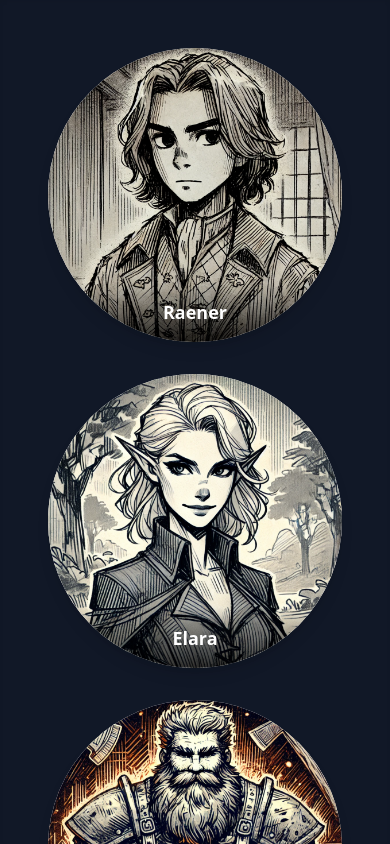
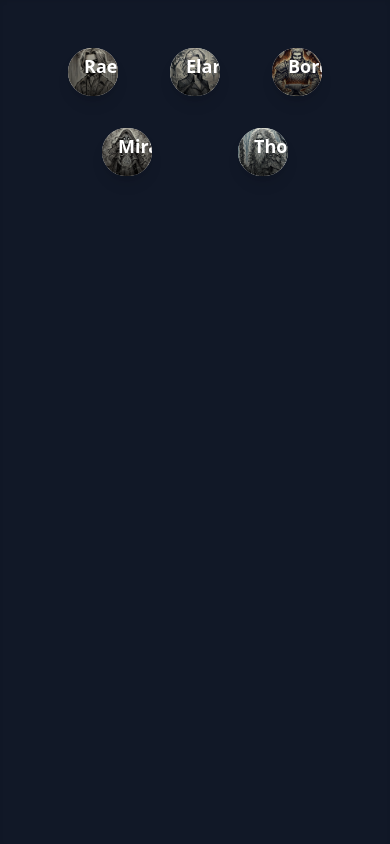
Before and after one commit to GauthierJeannenot/LinvingNpcs, a Next.js app: page / in a window 390 px wide. Built offline with nearby package versions, Linux system fonts and the light colour scheme.

Commit message:
fixed mobile layout

```diff
--- a/src/app/[npc]/page.tsx
+++ b/src/app/[npc]/page.tsx
@@ -21,8 +21,8 @@ export default function Npc() {
   if (npc === null) return;
 
   return (
-    <div className="flex items-center justify-center flex-col min-h-screen bg-gray-900 text-gray-100 py-8">
-      <div className="w-[95%] max-w-3xl text-center bg-gray-800 p-6 rounded-xl shadow-lg">
+    <div className="flex items-center justify-center flex-col min-h-screen bg-gray-900 text-gray-100 pt-12">
+      <div className="w-[95%] max-w-3xl text-center bg-gray-800 p-6 rounded-xl shadow-lg my-auto">
         <div className="pb-8">
           <NpcCard npc={npc} />
         </div>
--- a/src/app/layout.tsx
+++ b/src/app/layout.tsx
@@ -1,5 +1,5 @@
 'use client';
-import { useIsSmallScreen } from '@/lib/utils/useIsmallScreen';
+import { useIsSmallScreen } from '@/lib/utils/useIsSmallScreen';
 import './globals.css';
 import { useState } from 'react';
 import Image from 'next/image';
--- /dev/null
+++ b/src/lib/utils/useIsSmallScreen.tsx
@@ -0,0 +1,17 @@
+import { useEffect, useState } from 'react';
+
+export const useIsSmallScreen = () => {
+  const [isSmallScreen, setIsSmallScreen] = useState<boolean>(false);
+
+  const handleResize = () => {
+    setIsSmallScreen(window.innerWidth < 768);
+  };
+
+  useEffect(() => {
+    handleResize();
+    window.addEventListener('resize', handleResize);
+    return () => window.removeEventListener('resize', handleResize);
+  }, []);
+
+  return isSmallScreen;
+};
--- a/src/lib/utils/useIsmallScreen.tsx
+++ /dev/null
@@ -1,17 +0,0 @@
-import { useEffect, useState } from "react";
-
-export const useIsSmallScreen = () => {
-    const [isSmallScreen, setIsSmallScreen] = useState<boolean>(false);
-
-    const handleResize = () => {
-      setIsSmallScreen(window.innerWidth < 768);
-    };
-
-    useEffect(() => {
-      handleResize();
-      window.addEventListener('resize', handleResize);
-      return () => window.removeEventListener('resize', handleResize);
-    }, []);
-
-    return isSmallScreen
-}
--- a/src/ui/NpcCard.tsx
+++ b/src/ui/NpcCard.tsx
@@ -1,15 +1,19 @@
+'use client';
+
 import Image from 'next/image';
 import Npc from '@/lib/types/Npc';
+import { useIsSmallScreen } from '@/lib/utils/useIsSmallScreen';
 
 export const NpcCard = ({ npc }: { npc: Npc }) => {
+  const isSmallScreen = useIsSmallScreen();
   return (
     <div className="max-w-xs mx-auto bg-white rounded-full overflow-hidden relative shadow-lg transform transition-transform hover:scale-105 hover:shadow-xl">
       <Image
         src={npc.picture}
-        width={150}
-        height={150}
+        width={isSmallScreen ? 50 : 150}
+        height={isSmallScreen ? 50 : 150}
         alt={`Image of ${npc.name}`}
-        className="w-full object-cover"
+        className={`${isSmallScreen ? 'rounded-fullw-12 h-12 object-cover' : 'w-full object-cover'}`}
       />
 
       <div className="absolute bottom-0 left-0 right-0 p-4 bg-gradient-to-t from-black/70 to-transparent">
```
Also changed, not shown: src/ui/ChatWindow.tsx (+6 -4 lines).
